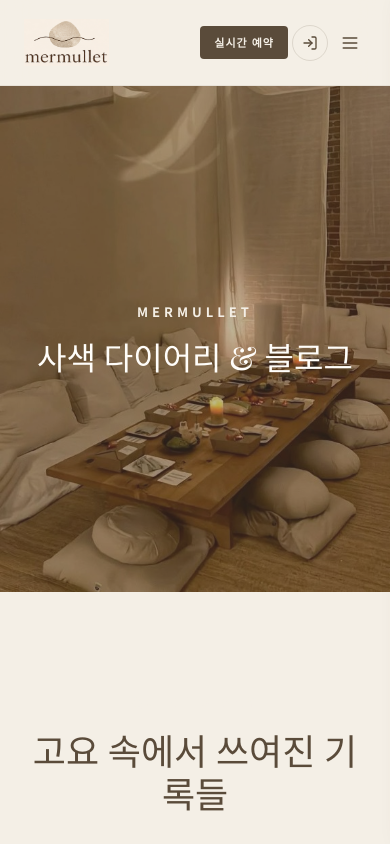
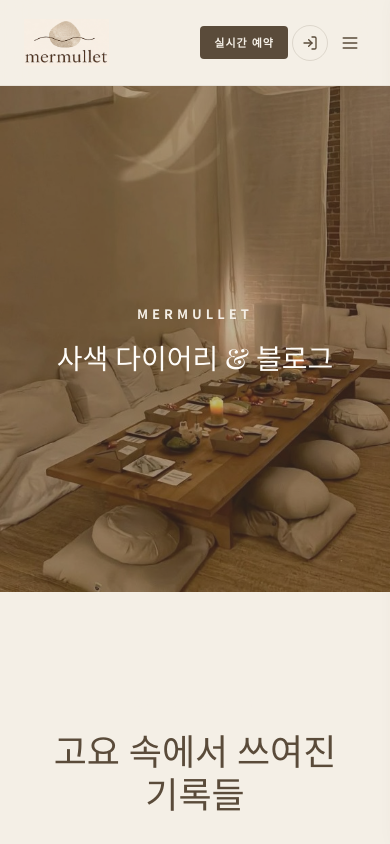
Before and after one commit to werzxcvu4521xspe-ctrl/mermullte_web, a Next.js app: page /blog in a window 390 px wide. Shown: the top 844 px of the page. Built offline with nearby package versions, Linux system fonts and the light colour scheme; no server answers; a web font is replaced by a local one.

Commit message:
style: 카테고리바 고정 및 히어로 타이틀 레이아웃 개선, 푸터 정보 수정

```diff
--- a/src/app/about/about.module.css
+++ b/src/app/about/about.module.css
@@ -31,7 +31,7 @@
   position: relative;
   z-index: 2;
   color: #FFFDF9;
-  max-width: 700px;
+  max-width: 900px;
   padding: 0 24px;
 }
 
@@ -46,9 +46,17 @@
 
 .heroTitle {
   font-family: var(--font-serif);
-  font-size: clamp(32px, 5vw, 54px);
+  font-size: clamp(28px, 5vw, 54px);
   font-weight: 500;
   line-height: 1.2;
+  white-space: nowrap;
+}
+
+@media (max-width: 480px) {
+  .heroTitle {
+    white-space: normal;
+    word-break: keep-all;
+  }
 }
 
 .section {
--- a/src/app/about/page.js
+++ b/src/app/about/page.js
@@ -23,7 +23,7 @@ export default function AboutPage() {
         <div className={`${styles.introGrid} container`}>
           <div className={styles.introLeft}>
             <p className={styles.heroSub}>THE ORIGIN</p>
-            <h2>교통의 허리 대전에서,<br />쉼의 첫걸음을 내딛다.</h2>
+            <h2>스쳐가던 대전역 너머,<br />쉼의 첫걸음을 내딛다.</h2>
             <p>
               머물렛의 이 가슴 설레는 여정은 대한민국의 허리이자 교통의 중심지인 '대전'에서 첫발을 내딛습니다.
               대전은 서울에서도, 부산에서도, 광주에서도 KTX를 타면 1시간 남짓이면 닿을 수 있는 가장 가깝고 편리한 도시입니다.
--- a/src/app/blog/blog.module.css
+++ b/src/app/blog/blog.module.css
@@ -31,7 +31,7 @@
   position: relative;
   z-index: 2;
   color: #FFFDF9;
-  max-width: 700px;
+  max-width: 900px;
   padding: 0 24px;
 }
 
@@ -46,9 +46,17 @@
 
 .heroTitle {
   font-family: var(--font-serif);
-  font-size: clamp(32px, 5vw, 54px);
+  font-size: clamp(28px, 5vw, 54px);
   font-weight: 500;
   line-height: 1.2;
+  white-space: nowrap;
+}
+
+@media (max-width: 480px) {
+  .heroTitle {
+    white-space: normal;
+    word-break: keep-all;
+  }
 }
 
 .section {
--- a/src/app/brand/brand.module.css
+++ b/src/app/brand/brand.module.css
@@ -31,7 +31,7 @@
   position: relative;
   z-index: 2;
   color: #FFFDF9;
-  max-width: 700px;
+  max-width: 900px;
   padding: 0 24px;
 }
 
@@ -46,9 +46,17 @@
 
 .heroTitle {
   font-family: var(--font-serif);
-  font-size: clamp(32px, 5vw, 54px);
+  font-size: clamp(28px, 5vw, 54px);
   font-weight: 500;
   line-height: 1.2;
+  white-space: nowrap;
+}
+
+@media (max-width: 480px) {
+  .heroTitle {
+    white-space: normal;
+    word-break: keep-all;
+  }
 }
 
 .section {
--- a/src/app/experiences/experiences.module.css
+++ b/src/app/experiences/experiences.module.css
@@ -31,7 +31,7 @@
   position: relative;
   z-index: 2;
   color: #FFFDF9;
-  max-width: 700px;
+  max-width: 900px;
   padding: 0 24px;
 }
 
@@ -46,9 +46,17 @@
 
 .heroTitle {
   font-family: var(--font-serif);
-  font-size: clamp(32px, 5vw, 54px);
+  font-size: clamp(28px, 5vw, 54px);
   font-weight: 500;
   line-height: 1.2;
+  white-space: nowrap;
+}
+
+@media (max-width: 480px) {
+  .heroTitle {
+    white-space: normal;
+    word-break: keep-all;
+  }
 }
 
 .section {
--- a/src/app/globals.css
+++ b/src/app/globals.css
@@ -45,7 +45,7 @@
 html,
 body {
   max-width: 100vw;
-  overflow-x: hidden;
+  overflow-x: clip;
   background-color: var(--bg-primary);
   color: var(--text-primary);
   font-family: var(--font-sans);
--- a/src/app/page.module.css
+++ b/src/app/page.module.css
@@ -6,7 +6,7 @@
 .mainWrapper {
   background-color: var(--bg-primary);
   color: var(--accent-dark);
-  overflow-x: hidden;
+  overflow-x: clip;
 }
 
 /* 1. Hero Block (Breathtaking wide banner container) */
--- a/src/components/Footer.js
+++ b/src/components/Footer.js
@@ -17,7 +17,7 @@ export default function Footer() {
 
         <div className={styles.meta}>
           <div className={styles.info}>
-            <p>Mermullet Stay (머물렛 스테이) | 대표자: 정난숙</p>
+            <p>원동 머물렛 | 대표자: 정난숙</p>
             <p>대전광역시 동구 창조 1길 43 3,4층 (대전역 도보7분) | 사업자등록번호: 196-40-01102</p>
             <p>대표전화: 010-5428-4120 | 이메일: nancy0105@naver.com</p>
           </div>
```
